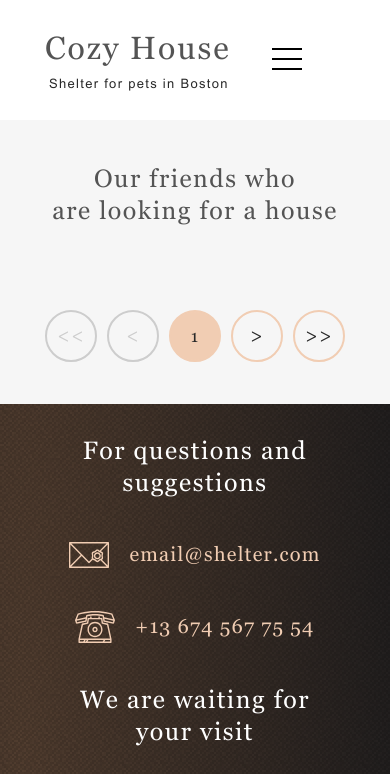
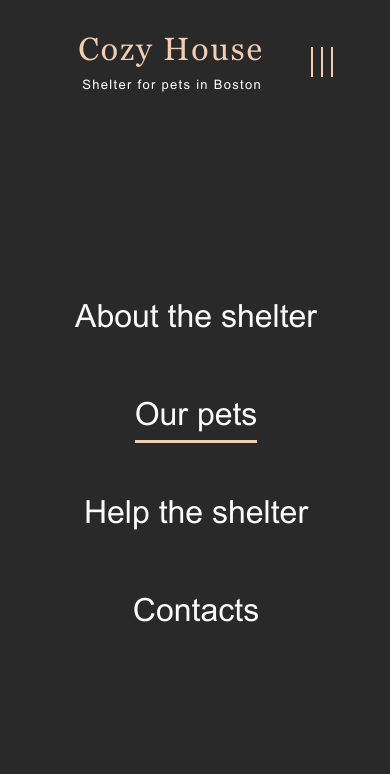
Before and after one commit to AVor0n/Shelter, a plain HTML site: page pets.html in a window 390 px wide. Both pictures are taken after a click on the element 287 px from the left and 58 px from the top of the page. Shown: the top 774 px of the page. Drawn offline with Linux system fonts and the light colour scheme.

Commit message:
feat: add burger

```diff
--- /dev/null
+++ b/js/burger.js
@@ -0,0 +1,27 @@
+const burgerWrapper = document.querySelector('.burger__wrapper');
+const nav = document.querySelector('.nav');
+const links = document.querySelectorAll('.nav__link');
+
+function close() {
+  burgerWrapper.classList.remove('open');
+  nav.classList.remove('open');
+  document.body.style.overflow = ' auto';
+}
+
+function open() {
+  burgerWrapper.classList.add('open');
+  document.body.style.overflow = 'hidden';
+  nav.classList.add('open');
+}
+
+links.forEach(link =>
+  link.addEventListener('click', () => {
+    links.forEach(it => it.classList.remove('link--active'));
+    link.classList.add('link--active');
+    close();
+  }),
+);
+
+burgerWrapper.addEventListener('click', () => {
+  burgerWrapper.classList.contains('open') ? close() : open();
+});
--- a/js/index.js
+++ b/js/index.js
@@ -1,5 +1,6 @@
 import {init as initSlider} from './slider.js';
 import './modal.js';
 import './copier.js';
+import './burger.js';
 
 initSlider();
--- a/pets.html
+++ b/pets.html
@@ -14,33 +14,37 @@
   <body>
     <header class="header" id="header">
       <div class="wrapper">
-        <a href="./index.html" class="logo__link">
-          <div class="logo header__logo logo--dark">
-            <h1 class="logo__title">Cozy House</h1>
-            <span class="logo__subtitle">Shelter for pets in Boston</span>
+        <div class="burger__wrapper">
+          <a href="./index.html" class="logo__link">
+            <div class="logo header__logo logo--dark">
+              <h1 class="logo__title">Cozy House</h1>
+              <span class="logo__subtitle">Shelter for pets in Boston</span>
+            </div>
+          </a>
+          <div class="burger burger--dark">
+            <div class="line"></div>
+            <div class="line"></div>
+            <div class="line"></div>
           </div>
-        </a>
+        </div>
         <nav class="nav">
           <ul class="nav__list">
             <li class="nav__item">
-              <a href="./index.html" class="link nav__link link--dark">About the shelter</a>
+              <a href="./index.html" class="link nav__link link--dark"
+                >About the shelter</a
+              >
             </li>
             <li class="nav__item">
               <a href="./pets.html" class="link nav__link link--dark link--active">Our pets</a>
             </li>
             <li class="nav__item">
-              <a href="./index.html#help" class="link nav__link link--dark">Help the shelter</a>
+              <a href="#help" class="link nav__link link--dark">Help the shelter</a>
             </li>
             <li class="nav__item">
               <a href="#footer" class="link nav__link link--dark">Contacts</a>
             </li>
           </ul>
         </nav>
-        <div class="burger burger--dark">
-          <div class="line"></div>
-          <div class="line"></div>
-          <div class="line"></div>
-        </div>
       </div>
     </header>
 
@@ -156,5 +160,6 @@
     </div>
     <script src="./js/paginator.js" type="module"></script>
     <script src="./js/modal.js" type="module"></script>
+    <script src="./js/burger.js" type="module"></script>
   </body>
 </html>
--- a/scss/main-320.scss
+++ b/scss/main-320.scss
@@ -13,18 +13,71 @@
     .wrapper {
       padding: 0;
     }
-    .burger{
+
+    .nav {
+      background: rgba(41, 41, 41, 0.6);
+      position: fixed;
+      height: 100%;
+      width: 100%;
+      top: 0;
+      right: -100%;
+      display: flex;
+      justify-content: end;
+      align-items: center;
+      text-align: right;
+      transition: all 0.3s;
+    }
+    .nav.open{
+      right: 0;
+      z-index: 5;
+    }
+    .nav__item{
+      margin: 0;
+    }
+    .nav__list {
+      padding-top: 90px;
+      display: flex;
+      flex-direction: column;
+      padding-right: 38px;
+      gap: 40px;
+      background: #292929;
+      height: 100%;
+      justify-content: center;
+      width: 320px;
+    }
+    .nav__link {
+      font-size: 32px;
+      line-height: 160%;
+    }
+
+    .burger__wrapper{
+      display: flex;
+      gap: 43px;
+      align-items: center;
+      z-index: 10;
+      transition: all 0.3s;
+      position: absolute;
+      top: 0;
+      justify-content: center;
+    }
+    .burger__wrapper.open{
+      right: 53px;
+    }
+    .burger {
       display: flex;
       flex-direction: column;
       gap: 8px;
-      margin-right: 43px;
-      margin-top: -4px;
+      height: fit-content;
       cursor: pointer;
+      transition: all 0.3s;
     }
-    .line{
+    .burger__wrapper.open .burger{
+      transform: rotate(-90deg);
+    }
+    .line {
       height: 2px;
       width: 30px;
-      background-color: #F1CDB3;
+      background-color: #f1cdb3;
     }
   }
 
@@ -137,7 +190,7 @@
     }
   }
   .slider {
-    position:relative;
+    position: relative;
     gap: 12px;
   }
   .slider__wrapper {
@@ -324,10 +377,10 @@
       padding: 10px;
     }
 
-    .btn--circle:first-child{
+    .btn--circle:first-child {
       left: auto;
     }
-    .title{
+    .title {
       margin-top: 0;
       text-align: center;
     }
@@ -344,7 +397,7 @@
     .img {
       display: none;
     }
-    .list{
+    .list {
       margin-bottom: 0;
     }
   }
--- a/scss/pets.scss
+++ b/scss/pets.scss
@@ -1,12 +1,9 @@
 html {
   margin-top: 2px;
 }
-
-.header {
-  position: static;
-  padding: 27px 0;
+#our-friends{
+  padding-top: 200px;
 }
-
 .slider {
   display: grid;
   grid-template-columns: repeat(4, 1fr);
@@ -14,11 +11,11 @@ html {
   padding: 60px 0;
 }
 
-.flipper__container{
+.flipper__container {
   perspective: 1000px;
 }
 
-.flipper{
+.flipper {
   transition: 1s;
   transform-style: preserve-3d;
   position: relative;
@@ -30,7 +27,8 @@ html {
   transform: rotateY(0deg);
 }
 
-.front, .back {
+.front,
+.back {
   backface-visibility: hidden;
   position: absolute;
   top: 0;
@@ -93,32 +91,45 @@ html {
   }
 }
 
-@media(max-width:1260px){
-  #our-friends{
+@media (max-width: 1260px) {
+  #our-friends {
     padding-bottom: 77px;
   }
-  .slider{
+  .slider {
     grid-template-columns: repeat(2, 1fr);
-    gap : 30px 40px;
+    gap: 30px 40px;
     padding-top: 28px;
     padding-bottom: 40px;
   }
   .slider__card:nth-child(7),
-  .slider__card:nth-child(8){
+  .slider__card:nth-child(8) {
     display: none;
   }
 }
 
-@media(max-width: 760px){
-  #our-friends{
+@media (max-width: 760px) {
+  #our-friends {
+    padding-top: 150px;
     padding-bottom: 42px;
   }
-  .burger--dark .line{
+  .burger--dark .line {
     background-color: #000;
   }
-  .slider{
+  .burger__wrapper.open .burger--dark .line {
+    background-color: #f1cdb3;
+  }
+  .burger__wrapper.open .logo__title {
+    color: #f1cdb3;
+  }
+  .burger__wrapper.open .logo__subtitle {
+    color: #fff;
+  }
+  .nav.open .nav__link {
+    color: #FAFAFA;
+  }
+  .slider {
     grid-template-columns: repeat(1, 1fr);
-    gap : 30px 40px;
+    gap: 30px 40px;
     padding-top: 41px;
     padding-bottom: 42px;
   }
@@ -126,13 +137,13 @@ html {
   .slider__card:nth-child(5),
   .slider__card:nth-child(6),
   .slider__card:nth-child(7),
-  .slider__card:nth-child(8){
+  .slider__card:nth-child(8) {
     display: none;
   }
-  .btn--circle{
+  .btn--circle {
     position: static;
   }
-  .paginator{
+  .paginator {
     gap: 10px;
   }
 }
```
Also changed, not shown: index.html (+13 -13 lines), scss/main-320.css, scss/pets.css, 2 other files. Lines whose indentation alone changed are shown as unchanged.
